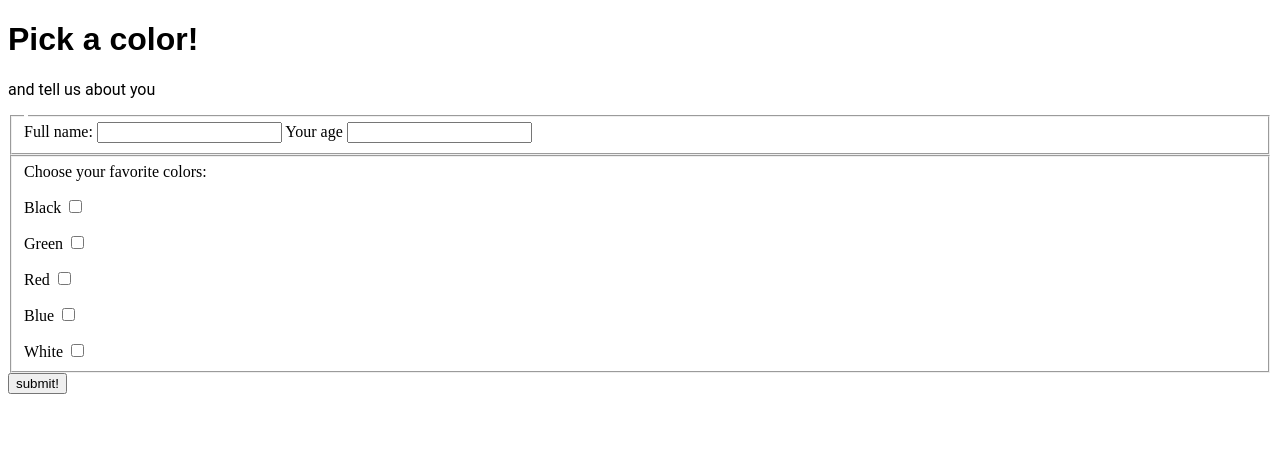
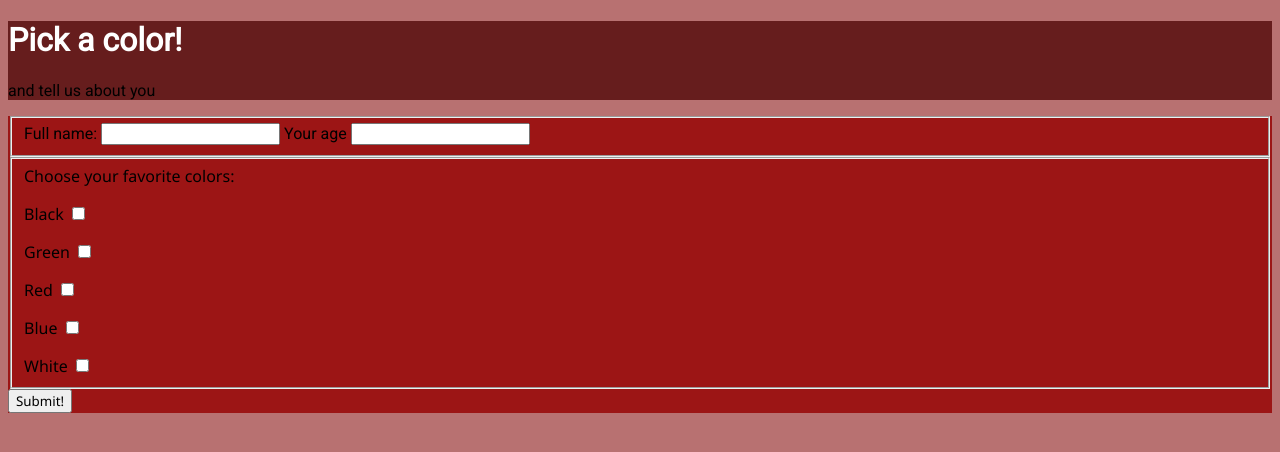
Before and after one commit to JuanMile/comision-fs-0323s, a plain HTML site: page actividad-3-juan-milenati/pages/actividad-3-formulario.html in a window 1280 px wide. Drawn offline with Linux system fonts and the light colour scheme.

Commit message:
Termino la actividad 3
version final final final final final

```diff
--- a/actividad-3-juan-milenati/css/style.css
+++ b/actividad-3-juan-milenati/css/style.css
@@ -1,14 +1,47 @@
-
-    /*
+    /* letras usadas
     font-family: 'Montserrat', sans-serif;
     font-family: 'Noto Sans', sans-serif;
     font-family: 'Poppins', sans-serif;
     font-family: 'Roboto', sans-serif; */
 
+/*fonts*/
 p{font-family: 'Roboto', sans-serif;}
 
-h1{font-family: 'Montserrat', sans-serif;}
+.hMain{font-family: 'Montserrat', sans-serif;}
+
+.hFormulario{font-family: 'Roboto', sans-serif;}
 
 .artText{font-family: 'Noto Sans', sans-serif;}
 
 .tableTd{font-family: 'Poppins', sans-serif;}
+
+.inputLabel{font-family: 'Roboto', sans-serif;}
+
+.labelFormulario{font-family: 'Noto Sans', sans-serif;}
+
+.inputFormulario{font-family: 'Montserrat', sans-serif;}
+
+/*backgraunds*/
+h1{
+    color: white;
+}
+.bodyMain{
+    background-color: rgba(0, 72, 180, 0.37);
+}
+.headerMain{
+    background-color: rgb(0, 0, 112);
+}
+.mainMain{
+    background-color: rgba(0, 0, 255, 0.397);
+}
+
+.mainFormulario{
+    background-color: rgb(156, 21, 21);
+}
+.headerFormulario{
+    background-color: rgba(75, 0, 0, 0.74);
+}
+
+.bodyFormulario{
+    background-color: rgba(129, 0, 0, 0.555);
+}
--- a/actividad-3-juan-milenati/pages/actividad-3-formulario.html
+++ b/actividad-3-juan-milenati/pages/actividad-3-formulario.html
@@ -6,22 +6,29 @@
     <meta name="viewport" content="width=device-width, initial-scale=1.0">
     <title>actividad-3-formulario</title>
     <link rel="stylesheet" href="../css/style.css">
+    <link rel="preconnect" href="https://fonts.googleapis.com">
+    <link rel="preconnect" href="https://fonts.gstatic.com" crossorigin>
+    <link href="https://fonts.googleapis.com/css2?family=Montserrat:ital@1&family=Noto+Sans&family=Poppins&family=Roboto&display=swap" rel="stylesheet">
+
 </head>
-<body>
-    <header>
-        <h1>Pick a color!</h1>
-        <p>and tell us about you</p>
+<body class="bodyFormulario">
+    <header class="headerFormulario">
+        <h1 class="hFormulario">Pick a color!</h1>
+        <p class="hFormulario">and tell us about you</p>
     </header>
-    <main>
+    <main class="mainFormulario">
         <form action="">
         <fieldset>
+            <div class="inputLabel">
         <legend></legend>
             <label for="Name" >Full name: </label>
-                <input type="text" id="nombre">
+                <input type="text" id="nombre" class="inputFormulario">
             <label for="Age" >Your age</label>
-                <input type="number" id="edad" required>
+                <input type="number" id="edad" class="inputFormulario" required>
+            </div>
         </fieldset>
         <fieldset>
+            <div class="labelFormulario">
             <label for="color">Choose your favorite colors: </label>
                 <p></p>
             <label for="color">Black</label>
@@ -38,13 +45,13 @@
                 <p></p>
             <label for="color">White</label>
                 <input type="checkbox" name="color" id="elegir">
+            </div>
         </fieldset>
         </form>
-        <input type="submit" value="submit!">
+        <input type="submit" value="Submit!" class="labelFormulario">
     </main>
 
     <footer>
-
     </footer>
 </body>
 </html>
```
Also changed, not shown: actividad-3-juan-milenati/pages/actividad-3.html (+4 -4 lines).
